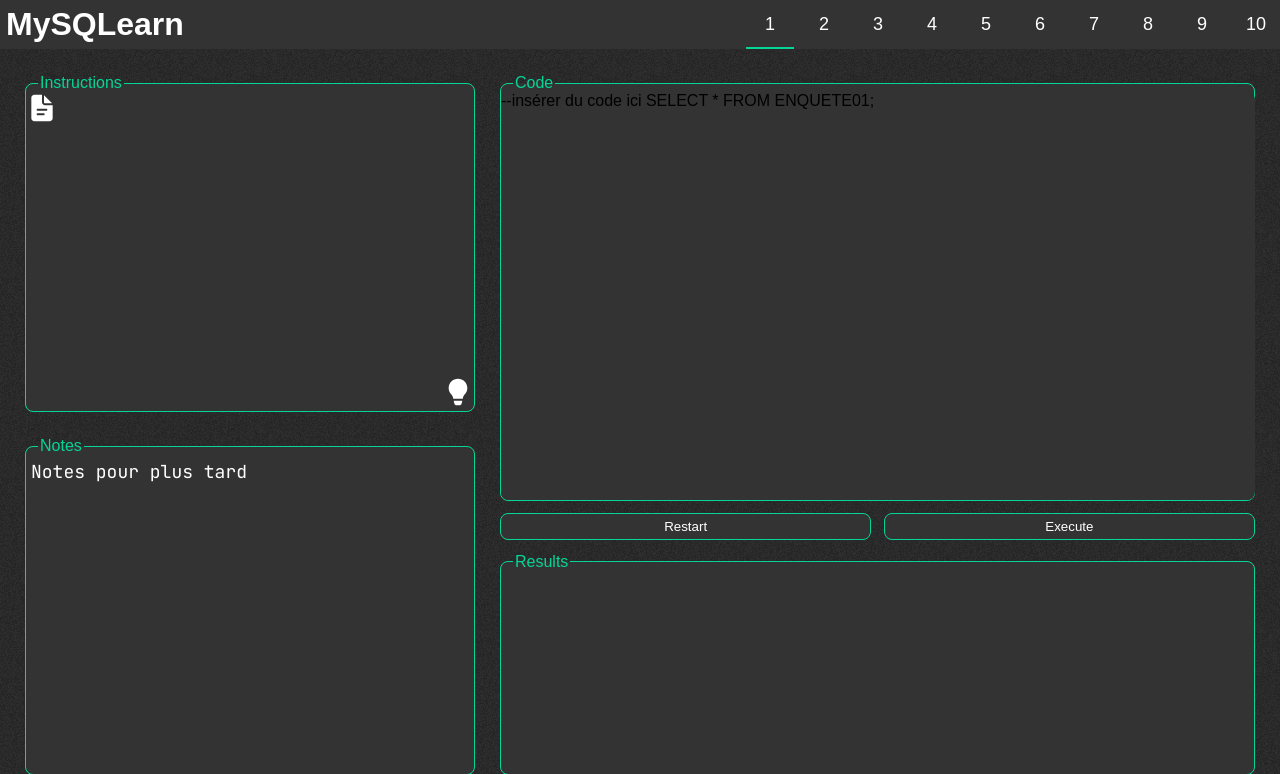
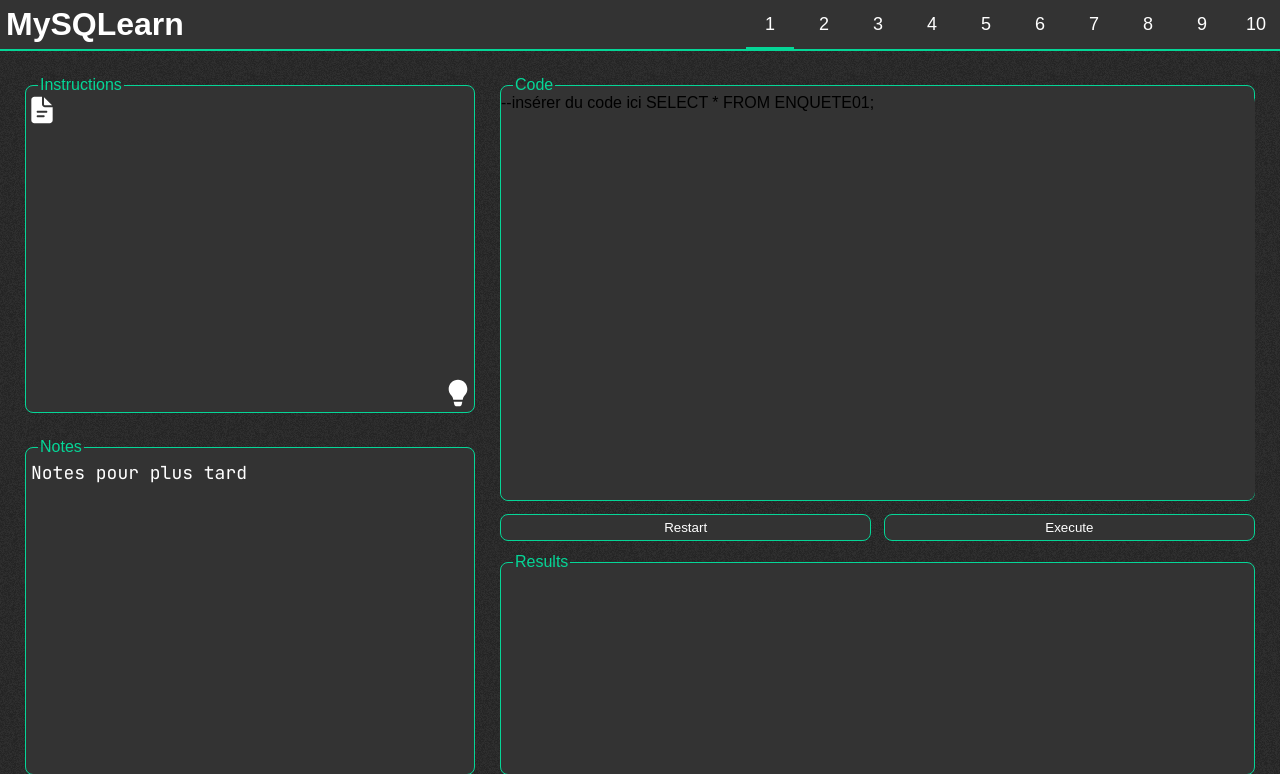
Before and after one commit to CAPELIER-Marla-2124006/SAE-S3, a PHP site: page / in a window 1280 px wide. Shown: the top 774 px of the page. Run offline with PHP 8.4, Linux system fonts and the light colour scheme.

Commit message:
little edit style in header

```diff
--- a/style/style.css
+++ b/style/style.css
@@ -43,6 +43,7 @@ body {
     flex-direction: row;
     align-items: center;
     justify-content: space-between;
+    border-bottom: solid 2px var(--accent-color);
 }
 /* header title */
 .header h1 {
@@ -63,7 +64,7 @@ body {
 /* buttons level */
 .header .levels .level {
     width: 6vh;
-    background: var(--text-background);
+    background: none;
     border: none;
     color: var(--text-color);
     font-size: 18px;
```
